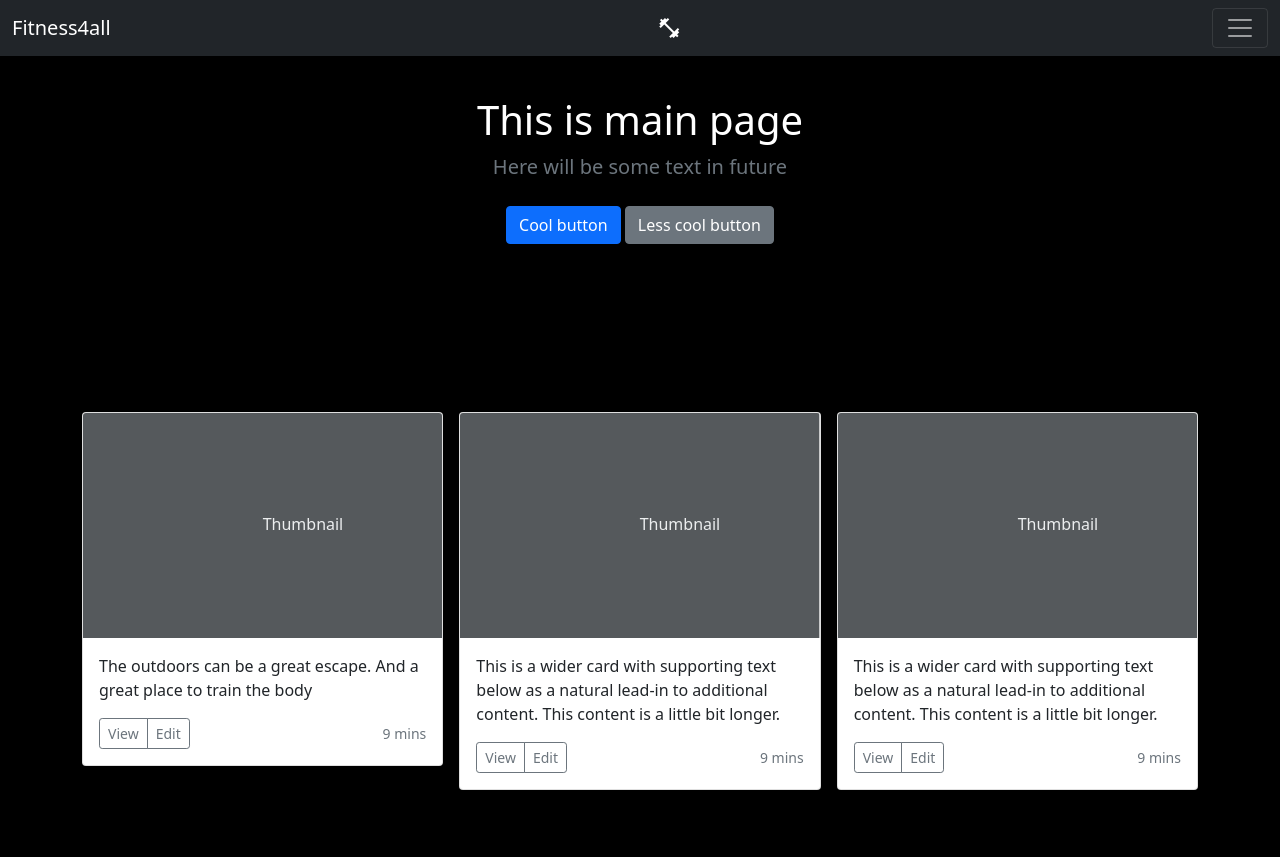
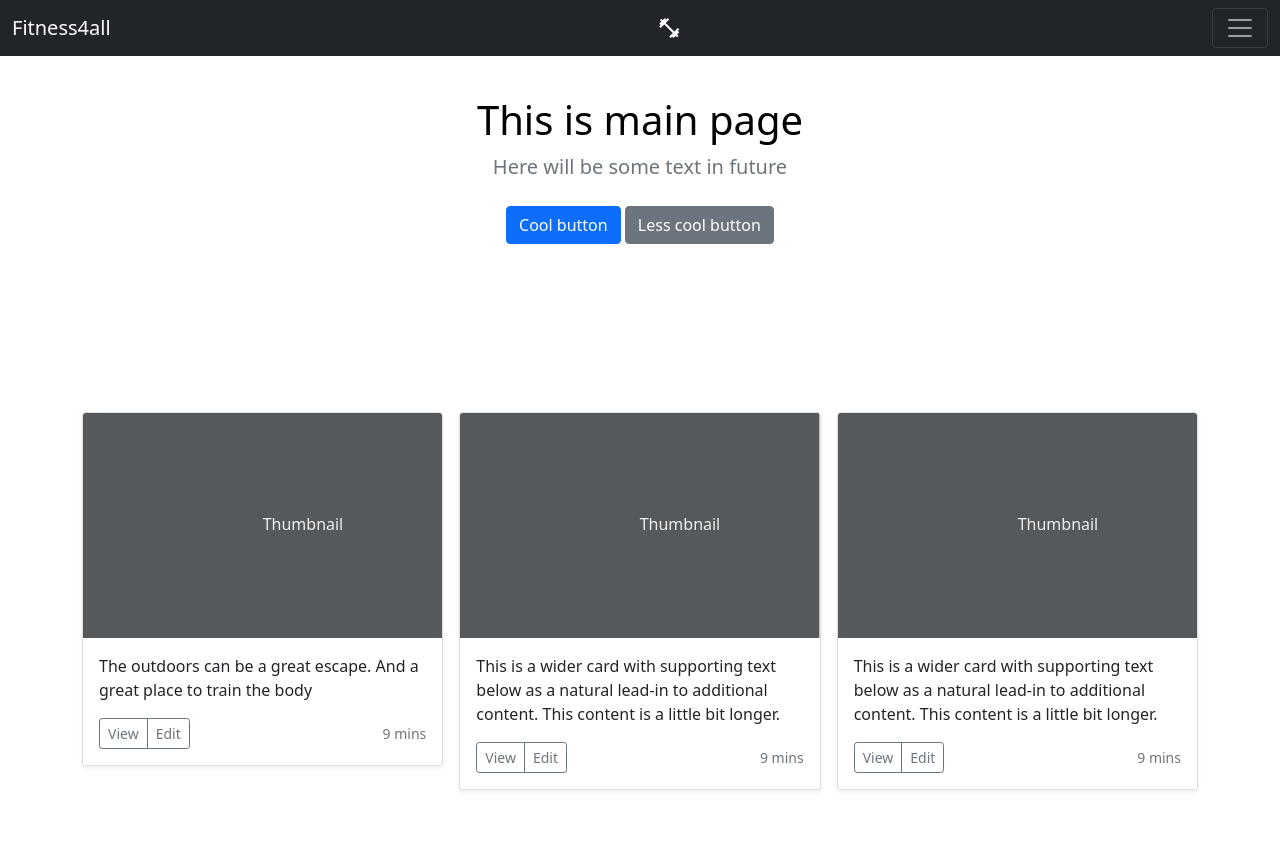
Before and after one commit to PrinceMwenye/Fitness-App, a plain HTML site: page main.html in a window 1280 px wide. Shown: the top 857 px of the page. Drawn offline with nearby package versions, Linux system fonts and the light colour scheme.

Commit message:
Changed background in main.html

```diff
--- a/main.html
+++ b/main.html
@@ -18,7 +18,7 @@
     <link href="https://fonts.googleapis.com/icon?family=Material+Icons" rel="stylesheet">
 </head>
 
-<body style="background: black;">
+<body>
 
     <nav class="navbar navbar-dark bg-dark fixed-top">
         <div class="container-fluid">
@@ -65,7 +65,7 @@
         <section class="py-5 text-center container">
             <div class="row py-lg-5">
                 <div class="col-lg-6 col-md-8 mx-auto">
-                    <h1 class="text-white">This is main page</h1>
+                    <h1 class="text-black">This is main page</h1>
                     <p class="lead text-muted">Here will be some text in future</p>
                     <p>
                         <a href="#" class="btn btn-primary my-2">Cool button</a>
```
